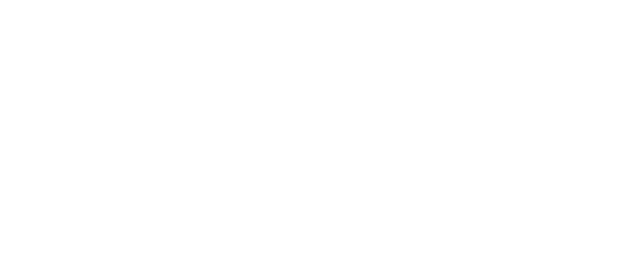
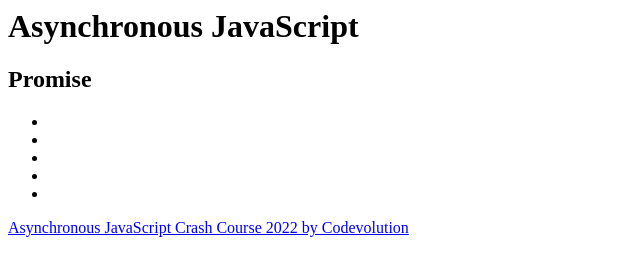
Before and after one commit to yugmani/async-promise-codevolution, a website: page index.html in a window 1280 px wide. Shown: the whole page, without its empty margins (0-640 px from the left). Drawn offline with Linux system fonts and the light colour scheme.

Commit message:
1 binaries uploaded

```diff
--- a/index.html
+++ b/index.html
@@ -1 +1,16 @@
-<div id="app"></div>
+<div id="app">
+  <h1>Asynchronous JavaScript</h1>
+  <h2>Promise</h2>
+  <ul>
+    <li></li>
+    <li></li>
+    <li></li>
+    <li></li>
+    <li></li>
+  </ul>
+  <p>
+    <a href="https://www.youtube.com/watch?v=exBgWAIeIeg">
+      Asynchronous JavaScript Crash Course 2022 by Codevolution</a
+    >
+  </p>
+</div>
--- a/index.js
+++ b/index.js
@@ -1,6 +1,6 @@
 // Import stylesheets
 import './style.css';
 
-// Write Javascript code!
-const appDiv = document.getElementById('app');
-appDiv.innerHTML = `<h1>JS Starter</h1>`;
+// *********************************************
+// ****************** Promise *****************
+// *********************************************
```
Also changed, not shown: images/promise example.PNG (added).
